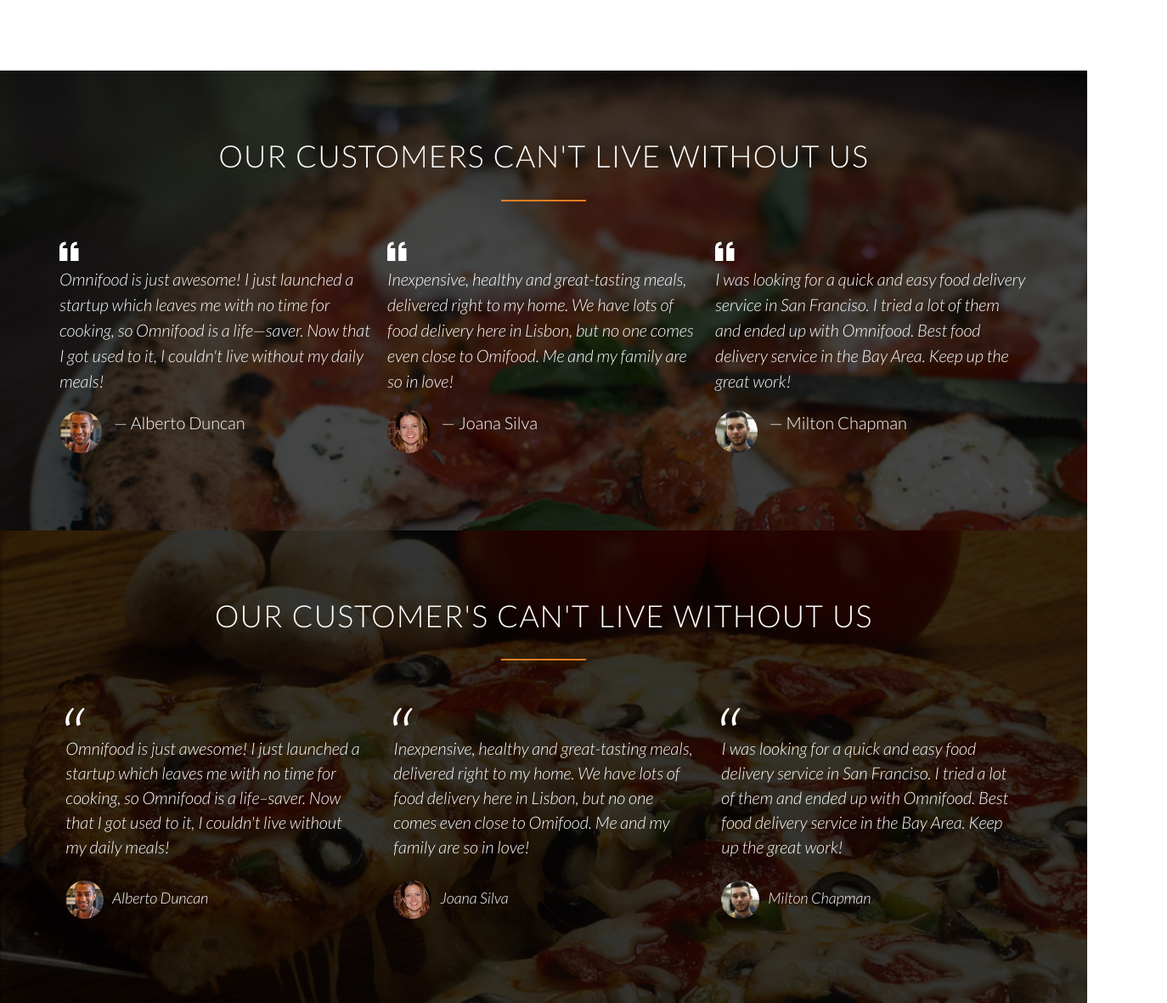
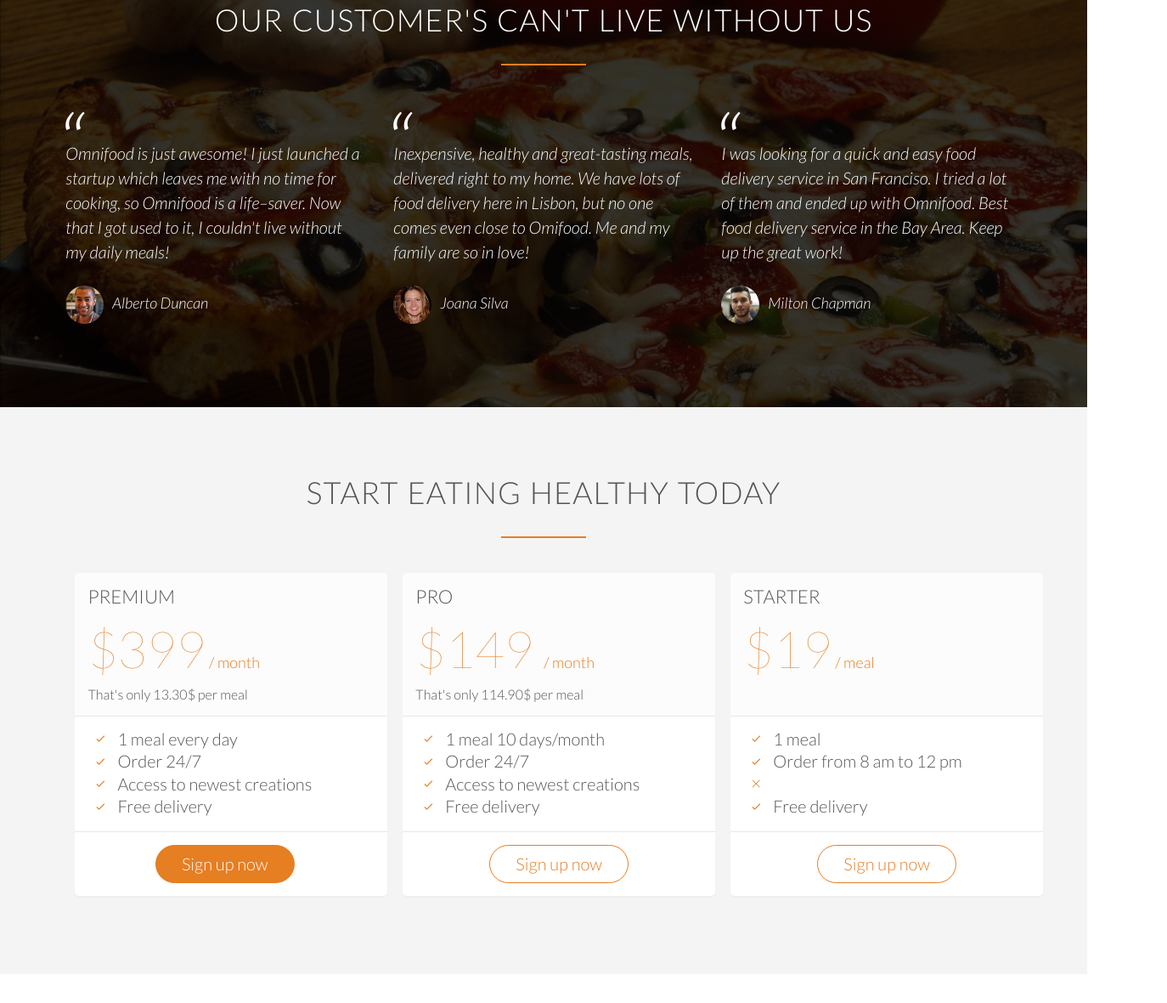
Before and after one commit to Flybuntu/udemyhtmlcssPart2, a plain HTML site: page index.html in a window 1280 px wide. Shown: the part 3524-4704 px from the top of the page at 85% size, 1374 px wide, since content can reach past the window. After the commit the page ends 4670 px from the top, so only its background shows below. Drawn offline with Linux system fonts and the light colour scheme; files whose address does not match are found by name.

Commit message:
zavrsio sekciju sa cijenama

```diff
--- a/index.html
+++ b/index.html
@@ -192,14 +192,9 @@
         160+ top chefs
       </div>
       <div class="city-feature">
-<<<<<<< HEAD
         <i class="ion-social-twitter icon-small"></i>
         <a href="#">@omnifood_sf</a>
 
-=======
-        <i class="ion-social-twitter"></i>
-        @omnifood_sf
->>>>>>> a5e58e0305b3e8b9ca3e51daa79f913f8f922f9a
       </div>
     </div>
 
@@ -215,13 +210,8 @@
         110+ top chefs
       </div>
       <div class="city-feature">
-<<<<<<< HEAD
         <i class="ion-social-twitter icon-small"></i>
         <a href="#">@omnifood_berlin</a>
-=======
-        <i class="ion-social-twitter"></i>
-        @omnifood_berlin
->>>>>>> a5e58e0305b3e8b9ca3e51daa79f913f8f922f9a
       </div>
     </div>
 
@@ -233,11 +223,7 @@
         1200+ happy eater
       </div>
       <div class="city-feature">
-<<<<<<< HEAD
         <i class="ion-ios-star icon-small"></i>
-=======
-        <i class="ion-ios-star"></i>
->>>>>>> a5e58e0305b3e8b9ca3e51daa79f913f8f922f9a
         50+ top chefs
       </div>
       <div class="city-feature">
@@ -251,40 +237,7 @@
 
 </section>
 
-<section class="customer-section">
-  <div class="row">
-    <h2>Our customers can't live without us</h2>
-  </div>
-    <div class="row">
 
-    <div class="col span-1-of-3 customers">
-      <i class="ion-quote"></i>
-      <p class="customer-quote">Omnifood is just awesome! I just launched a startup which leaves me with no time for cooking, so Omnifood is a life&mdash;saver. Now that I got used to it, I couldn't live without my daily meals!</p>
-      <img src="resources/img/customer-1.jpg">
-      <p class="customer-name">&mdash; Alberto Duncan</p>
-
-    </div>
-
-    <div class="col span-1-of-3 customers">
-      <i class="ion-quote"></i>
-      <p class="customer-quote">Inexpensive, healthy and great-tasting meals, delivered right to my home. We have lots of food delivery here in Lisbon, but no one comes even close to Omifood. Me and my family are so in love!</p>
-      <img src="resources/img/customer-2.jpg">
-      <p class="customer-name">&mdash; Joana Silva</p>
-
-    </div>
-
-    <div class="col span-1-of-3 customers">
-      <i class="ion-quote"></i>
-      <p class="customer-quote">I was looking for a quick and easy food delivery service in San Franciso. I tried a lot of them and ended up with Omnifood. Best food delivery service in the Bay Area. Keep up the great work!</p>
-      <img src="resources/img/customer-3.jpg">
-      <p class="customer-name">&mdash; Milton Chapman</p>
-
-    </div>
-
-  </div>
-
-
-</section>
 
 
 <section class="section-testimonials">
@@ -319,24 +272,102 @@
 
 </section>
 
+
+<section class="section-plans">
+  <div class="row">
+    <h2>Start eating healthy today</h2>
+
+  </div>
+  <div class="row">
+
+    <div class="col span-1-of-3">
+      <div class="plan-box">
+        <div>
+          <h3>Premium</h3>
+          <p class="plan-price">$399<span> &sol; month</span></p>
+          <p class="plan-price-meal">That&apos;s only 13.30$ per meal</p>
+        </div>
+
+        <div>
+          <ul>
+            <li><i class="ion-ios-checkmark-empty icon-small"></i>1 meal every day</li>
+            <li><i class="ion-ios-checkmark-empty icon-small"></i>Order 24/7</li>
+            <li><i class="ion-ios-checkmark-empty icon-small"></i>Access to newest creations</li>
+            <li><i class="ion-ios-checkmark-empty icon-small"></i>Free delivery</li>
+          </ul>
+        </div>
+
+        <div>
+          <a href="#" class="btn btn-full">Sign up now</a>
+        </div>
+      </div>
+    </div>
+
+    <div class="col span-1-of-3">
+      <div class="plan-box">
+
+        <div>
+          <h3>Pro</h3>
+          <p class="plan-price">$149 <span> &sol; month</span></p>
+          <p class="plan-price-meal">That&apos;s only 114.90$ per meal</p>
+        </div>
+
+        <div>
+          <ul>
+            <li><i class="ion-ios-checkmark-empty icon-small"></i>1 meal 10 days/month</li>
+            <li><i class="ion-ios-checkmark-empty icon-small"></i>Order 24/7</li>
+            <li><i class="ion-ios-checkmark-empty icon-small"></i>Access to newest creations</li>
+            <li><i class="ion-ios-checkmark-empty icon-small"></i>Free delivery</li>
+          </ul>
+        </div>
+
+        <div>
+          <a href="#" class="btn btn-ghost">Sign up now</a>
+        </div>
+
+      </div>
+    </div>
+
+    <div class="col span-1-of-3">
+      <div class="plan-box">
+
+        <div>
+          <h3>Starter</h3>
+          <p class="plan-price">$19<span> &sol; meal</span></p>
+          <p class="plan-price-meal">&nbsp;</p>
+        </div>
+
+        <div>
+          <ul>
+            <li><i class="ion-ios-checkmark-empty icon-small"></i>1 meal</li>
+            <li><i class="ion-ios-checkmark-empty icon-small"></i>Order from 8 am to 12 pm</li>
+            <li><i class="ion-ios-close-empty icon-small"></i></li>
+            <li><i class="ion-ios-checkmark-empty icon-small"></i>Free delivery</li>
+          </ul>
+        </div>
+
+        <div>
+          <a href="#" class="btn btn-ghost">Sign up now</a>
+        </div>
+
+      </div>
+    </div>
+  </div>
+</section>
 </body>
 
 </html>
 
 <!--
-Section 5: Customer testimonials
-Title: Our customers can't live without us
-
-
-()
-
-
-()
-
-
-()
 
 
 
 
--->
+Plan 3: Starter
+19$ per meal
+1 meal
+Order from 8 am to 12 pm
+Free delivery
+
+
+ -->
--- a/resources/css/style.css
+++ b/resources/css/style.css
@@ -436,7 +436,6 @@
 
 .city-feature:last-child {
   color: #e67e22;
-  text-decoration: underline;
 
 
 }
@@ -492,5 +491,65 @@
 }
 
 
+/* ------------------------------------------------ */
+/* SING UP */
+/* ------------------------------------------------ */
+
+
+.section-plans {
+  background-color: #f4f4f4;
+}
+
+.plan-box {
+  background-color: #fff;
+  border-radius: 5px;
+  width: 100%;
+  margin-left: 5%;
+  box-shadow: 0 2px 2px #efefef;
+}
+
+.plan-box div {
+  padding: 15px;
+  border-bottom: 1px solid #e8e8e8;
+}
+
+.plan-box div:first-child {
+  background-color: #fcfcfc;
+  border-top-left-radius: 5px;
+  border-top-right-radius: 5px;
+}
+
+.plan-box div:last-child {
+  text-align: center;
+  border-bottom: none;
+}
+
+.plan-price {
+  font-size: 300%;
+  font-weight: 100;
+  margin-bottom: 10px;
+  color: #e67e22;
+
+}
+.plan-price span {
+  font-size: 30%;
+  font-weight: 300;
+
+}
+
+.plan-price-meal {
+  font-size: 80%;
+}
+
+.plan-box ul {
+  list-style: none;
+
+}
+
+.plan ul li {
+  padding: 5px 0;
+}
+
+
 
 /* Orange color #e67e22 */
```
